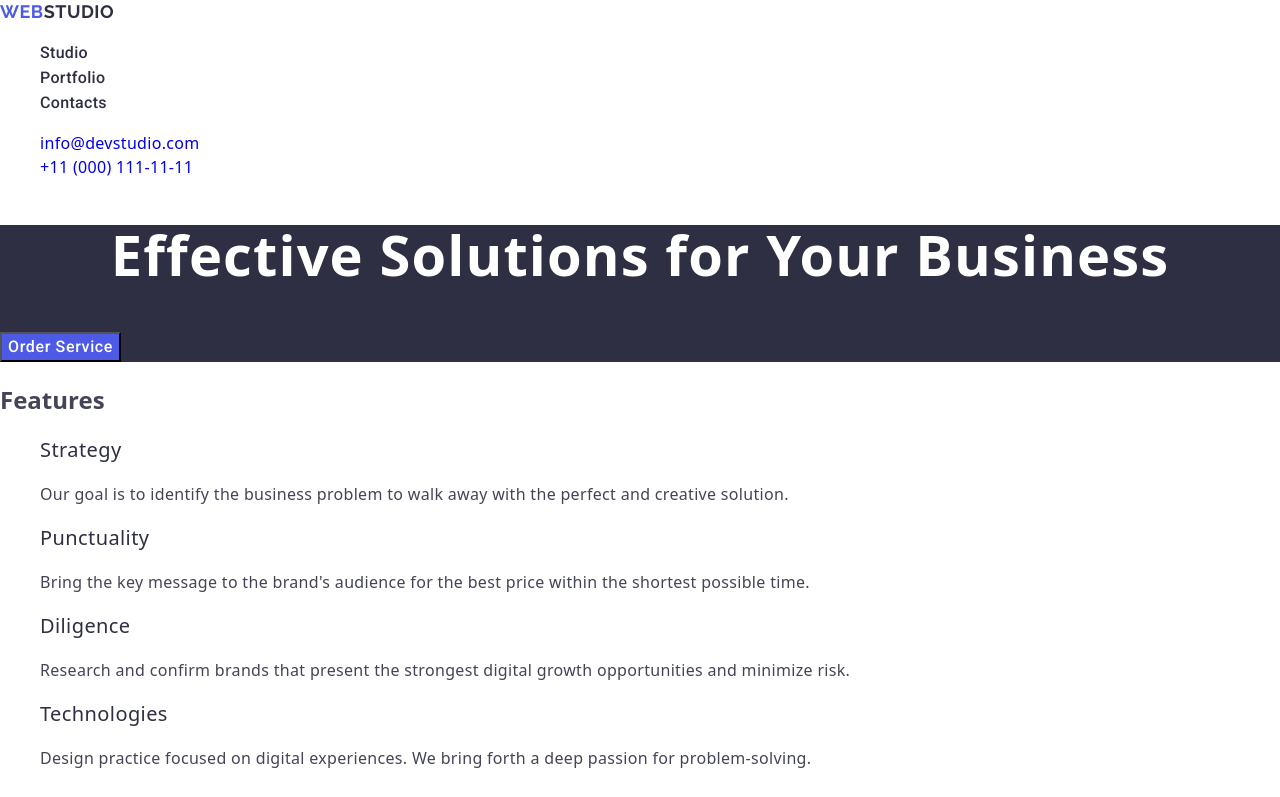
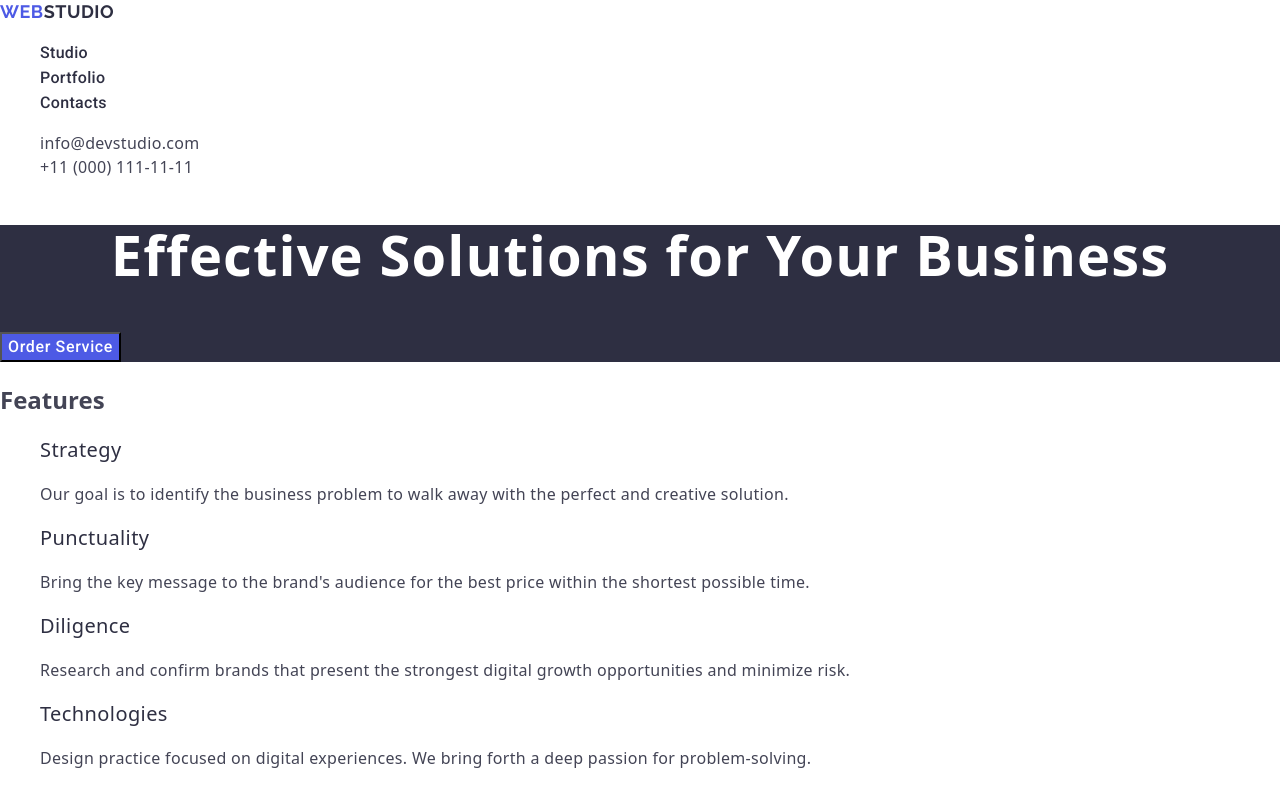
Before and after one commit to Nazar-Kotiv/goit-markup-hw-02, a plain HTML site: page index.html in a window 1280 px wide. Shown: the top 797 px of the page. Drawn offline with nearby package versions, Linux system fonts and the light colour scheme.

Commit message:
Update 2

```diff
--- a/css/styles.css
+++ b/css/styles.css
@@ -76,6 +76,16 @@ ul{
 .adress-header-mail:focus{
 color:#404bbf;
 }
+
+.adress-header-link{
+    letter-spacing: 0.02em;
+    color:#434455;
+    }
+
+ .adress-header-link:hover,
+ .adress-header-link:focus{
+   color: #404bbf;
+ }
 
 .adress-header-tel{
     color: #434455;
--- a/index.html
+++ b/index.html
@@ -48,10 +48,14 @@
       <address class="address">
         <ul>
           <li class="adress-header-mail">
-            <a href="mailto:info@devstudio.com">info@devstudio.com</a>
+            <a class="adress-header-link" href="mailto:info@devstudio.com"
+              >info@devstudio.com</a
+            >
           </li>
           <li class="adress-header-tel">
-            <a href="tel:+110001111111">+11 (000) 111-11-11</a>
+            <a class="adress-header-link" href="tel:+110001111111"
+              >+11 (000) 111-11-11</a
+            >
           </li>
         </ul>
       </address>
```
